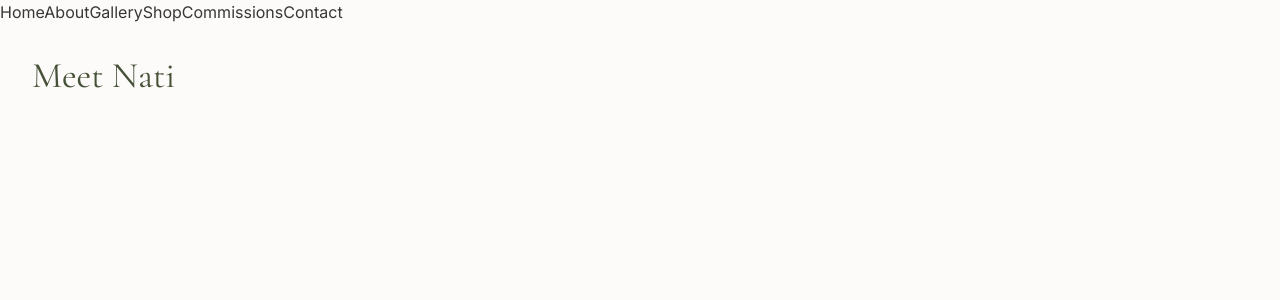
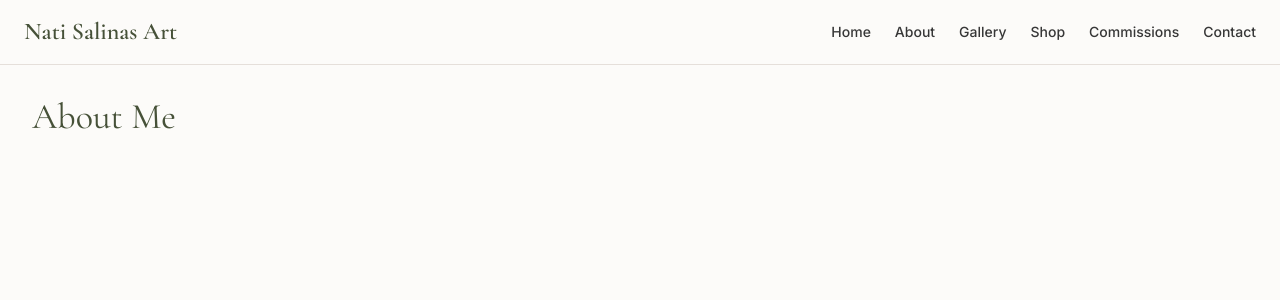
Before and after one commit to natsalinas/nats_artpage, a Next.js app: page /about in a window 1280 px wide. Shown: the top 300 px of the page. Built offline with nearby package versions, Linux system fonts and the light colour scheme.

Commit message:
style: implement desktop navbar

```diff
--- a/app/about/page.tsx
+++ b/app/about/page.tsx
@@ -2,7 +2,7 @@ export default function AboutPage() {
   return (
     <main className="p-8">
       <h1 className="font-heading text-4xl text-olive-dark">
-        Meet Nati
+        About Me
       </h1>
     </main>
   );
--- a/app/page.tsx
+++ b/app/page.tsx
@@ -9,7 +9,7 @@ export default function Home() {
         </p>
 
         <h1 className="text-5xl font-semibold md:text-7xl">
-          Welcome to Rosa&apos;s world.
+          Welcome to my art world.
         </h1>
 
         <p className="mx-auto mt-6 max-w-xl text-lg leading-8 text-muted-foreground">
--- a/components/Navbar.tsx
+++ b/components/Navbar.tsx
@@ -1,15 +1,39 @@
 import Link from "next/link";
+
+const navigationLinks = [
+  { href: "/", label: "Home" },
+  { href: "/about", label: "About" },
+  { href: "/gallery", label: "Gallery" },
+  { href: "/products", label: "Shop" },
+  { href: "/commissions", label: "Commissions" },
+  { href: "/contact", label: "Contact" },
+];
 
 export function Navbar() {
   return (
-    <header>
-      <nav>
-        <Link href="/">Home</Link>
-        <Link href="/about">About</Link>
-        <Link href="/gallery">Gallery</Link>
-        <Link href="/products">Shop</Link>
-        <Link href="/commissions">Commissions</Link>
-        <Link href="/contact">Contact</Link>
+    <header className="sticky top-0 z-50 border-b border-border bg-background/95 backdrop-blur">
+      <nav
+        className="mx-auto flex max-w-7xl items-center justify-between px-6 py-4"
+        aria-label="Main navigation"
+      >
+        <Link
+          href="/"
+          className="font-heading text-2xl font-semibold text-olive-dark"
+        >
+          Nati Salinas Art
+        </Link>
+
+        <div className="flex items-center gap-6">
+          {navigationLinks.map((link) => (
+            <Link
+              key={link.href}
+              href={link.href}
+              className="text-sm font-medium text-foreground transition-colors hover:text-rose focus-visible:outline-none focus-visible:ring-2 focus-visible:ring-ring focus-visible:ring-offset-2"
+            >
+              {link.label}
+            </Link>
+          ))}
+        </div>
       </nav>
     </header>
   );
```
